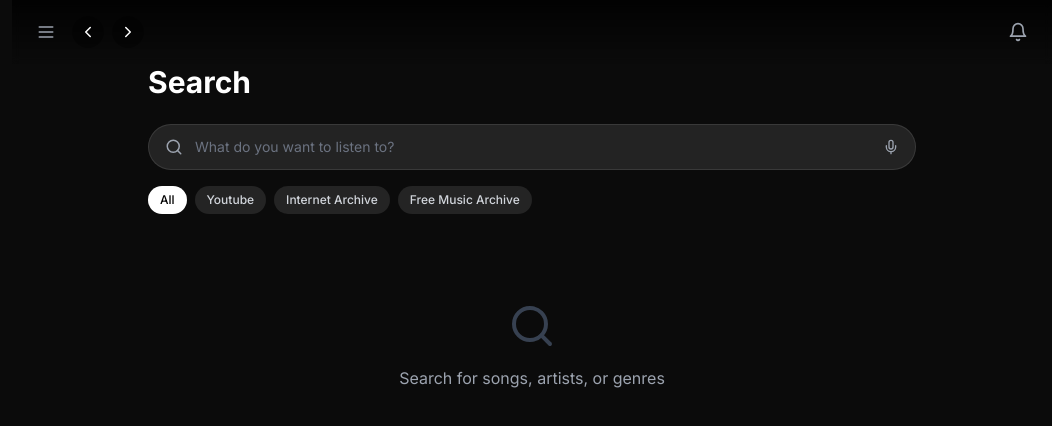
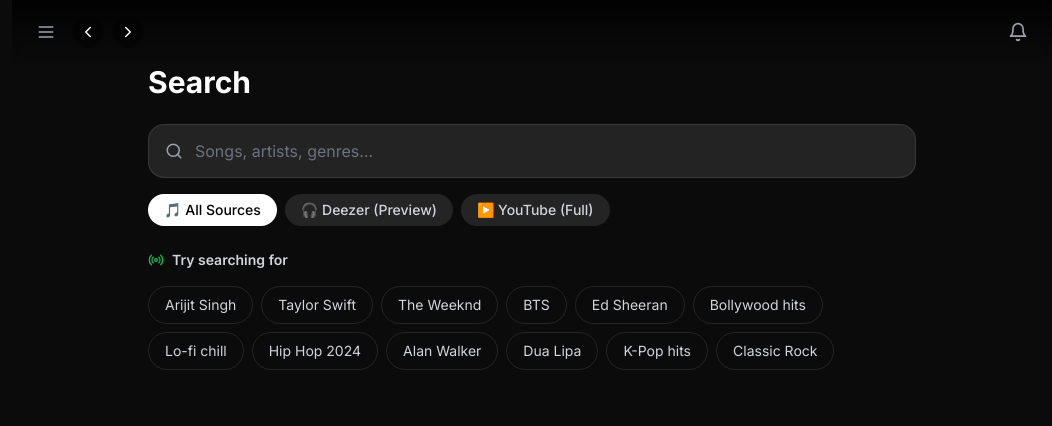
Before and after one commit to Prodipdas22/Madhuram, a React (Vite) app: page /#/search in a window 1280 px wide. Shown: the top 426 px of the page, without its empty margins (228-1280 px from the left). Built offline with nearby package versions, Linux system fonts and the light colour scheme.

Commit message:
Add files via upload

```diff
--- a/src/pages/Search.tsx
+++ b/src/pages/Search.tsx
@@ -1,143 +1,144 @@
 import { useState, useEffect, useRef, useCallback } from 'react'
 import { useSearchParams } from 'react-router-dom'
-import { Search as SearchIcon, X, Mic, Clock } from 'lucide-react'
+import { Search as SearchIcon, X, Clock, Loader2, Music, Radio } from 'lucide-react'
 import { motion, AnimatePresence } from 'framer-motion'
-import { globalSearch, getAutocomplete } from '../services/search'
-import { getSearchHistory } from '../services/db'
+import { unifiedSearch } from '../services/musicApi'
+import { getSearchHistory, addSearchHistory } from '../services/db'
 import { useDebounce } from '../hooks/useDebounce'
 import { SongRow } from '../components/ui/SongCard'
 import type { Song } from '../types'
 
+const QUICK_SEARCHES = [
+  'Arijit Singh', 'Taylor Swift', 'The Weeknd', 'BTS',
+  'Ed Sheeran', 'Bollywood hits', 'Lo-fi chill', 'Hip Hop 2024',
+  'Alan Walker', 'Dua Lipa', 'K-Pop hits', 'Classic Rock',
+]
+
 export default function Search() {
-  const [params, setParams] = useSearchParams()
+  const [params] = useSearchParams()
   const [query, setQuery] = useState(params.get('q') ?? '')
   const [results, setResults] = useState<Song[]>([])
   const [loading, setLoading] = useState(false)
-  const [autocomplete, setAutocomplete] = useState<string[]>([])
+  const [error, setError] = useState<string | null>(null)
   const [history, setHistory] = useState<string[]>([])
   const [showDropdown, setShowDropdown] = useState(false)
-  const [activeSource, setActiveSource] = useState<'all' | 'youtube' | 'archive' | 'fma'>('all')
+  const [activeSource, setActiveSource] = useState<'all' | 'deezer' | 'youtube'>('all')
   const inputRef = useRef<HTMLInputElement>(null)
-  const debounced = useDebounce(query, 350)
+  const debounced = useDebounce(query, 400)
+
+  useEffect(() => { getSearchHistory().then(setHistory) }, [])
+
+  // Auto-search from URL param
+  useEffect(() => {
+    const q = params.get('q')
+    if (q) { setQuery(q); setShowDropdown(false) }
+  }, [params])
 
   useEffect(() => {
-    getSearchHistory().then(setHistory)
-  }, [])
+    if (!debounced.trim()) { setResults([]); setError(null); return }
+    setLoading(true)
+    setError(null)
+    addSearchHistory(debounced).catch(() => {})
 
-  // Autocomplete from history + results
-  useEffect(() => {
-    const ac = getAutocomplete(query, results)
-    setAutocomplete([...new Set([...ac, ...history.filter(h => h.toLowerCase().includes(query.toLowerCase()))])].slice(0, 6))
-  }, [query, results, history])
-
-  // Fetch results
-  useEffect(() => {
-    if (!debounced.trim()) { setResults([]); return }
-    setLoading(true)
-    const sources: ('youtube' | 'archive' | 'fma')[] = activeSource === 'all' ? ['youtube', 'archive', 'fma'] : [activeSource]
-    globalSearch(debounced, sources)
-      .then(r => { setResults(r); setLoading(false) })
-      .catch(() => setLoading(false))
-    setParams({ q: debounced }, { replace: true })
+    unifiedSearch(debounced, 40)
+      .then(songs => {
+        let filtered = songs
+        if (activeSource === 'deezer') filtered = songs.filter(s => s.source === 'deezer')
+        if (activeSource === 'youtube') filtered = songs.filter(s => s.source === 'youtube')
+        setResults(filtered)
+        setError(filtered.length === 0 ? 'No results found. Try different keywords.' : null)
+      })
+      .catch(() => setError('Search failed. Check your internet connection.'))
+      .finally(() => setLoading(false))
   }, [debounced, activeSource])
 
   const handleSelect = useCallback((q: string) => {
-    setQuery(q)
-    setShowDropdown(false)
-    inputRef.current?.blur()
+    setQuery(q); setShowDropdown(false); inputRef.current?.blur()
   }, [])
 
-  const SOURCES = ['all', 'youtube', 'archive', 'fma'] as const
+  const filteredHistory = history.filter(h =>
+    !query || h.toLowerCase().includes(query.toLowerCase())
+  ).slice(0, 6)
 
   return (
     <div className="max-w-3xl mx-auto">
-      <h1 className="text-3xl font-bold text-white mb-6">Search</h1>
+      <h1 className="text-2xl md:text-3xl font-bold text-white mb-6">Search</h1>
 
       {/* Search input */}
       <div className="relative mb-4">
-        <div className="flex items-center gap-3 bg-white/10 rounded-full px-4 py-3 focus-within:bg-white/15 transition-colors border border-white/10 focus-within:border-white/20">
-          <SearchIcon size={18} className="text-gray-400 flex-shrink-0" />
+        <div className="flex items-center gap-3 bg-white/10 rounded-2xl px-4 py-3.5 border border-white/10 focus-within:border-[#1DB954]/60 focus-within:bg-white/12 transition-all">
+          {loading
+            ? <Loader2 size={18} className="text-[#1DB954] flex-shrink-0 animate-spin" />
+            : <SearchIcon size={18} className="text-gray-400 flex-shrink-0" />}
           <input
             ref={inputRef}
             value={query}
             onChange={e => { setQuery(e.target.value); setShowDropdown(true) }}
             onFocus={() => setShowDropdown(true)}
-            onBlur={() => setTimeout(() => setShowDropdown(false), 150)}
-            placeholder="What do you want to listen to?"
-            className="flex-1 bg-transparent text-white placeholder-gray-500 outline-none text-sm"
+            onBlur={() => setTimeout(() => setShowDropdown(false), 200)}
+            onKeyDown={e => e.key === 'Escape' && setQuery('')}
+            placeholder="Songs, artists, genres…"
+            aria-label="Search music"
+            className="flex-1 bg-transparent text-white placeholder-gray-500 outline-none text-sm md:text-base"
           />
           {query && (
-            <button onClick={() => { setQuery(''); setResults([]) }} className="text-gray-400 hover:text-white">
+            <button onClick={() => { setQuery(''); setResults([]) }} aria-label="Clear" className="text-gray-400 hover:text-white p-1">
               <X size={16} />
             </button>
           )}
-          <button className="text-gray-400 hover:text-white">
-            <Mic size={16} />
-          </button>
         </div>
 
-        {/* Autocomplete dropdown */}
+        {/* History dropdown */}
         <AnimatePresence>
-          {showDropdown && (autocomplete.length > 0 || history.length > 0) && (
+          {showDropdown && filteredHistory.length > 0 && (
             <motion.div
-              initial={{ opacity: 0, y: -4 }}
-              animate={{ opacity: 1, y: 0 }}
-              exit={{ opacity: 0, y: -4 }}
-              className="absolute top-full mt-2 left-0 right-0 bg-gray-900 border border-white/10 rounded-xl overflow-hidden z-10 shadow-2xl"
+              initial={{ opacity: 0, y: -4 }} animate={{ opacity: 1, y: 0 }} exit={{ opacity: 0, y: -4 }}
+              className="absolute top-full mt-2 left-0 right-0 bg-gray-900 border border-white/10 rounded-xl overflow-hidden z-20 shadow-2xl"
             >
-              {autocomplete.map(s => (
-                <button
-                  key={s}
-                  onMouseDown={() => handleSelect(s)}
-                  className="w-full text-left px-4 py-2.5 text-sm text-gray-300 hover:bg-white/5 flex items-center gap-3"
-                >
-                  <SearchIcon size={14} className="text-gray-500" />
-                  {s}
+              <div className="px-4 py-2 text-xs text-gray-500 font-semibold uppercase tracking-wider">Recent</div>
+              {filteredHistory.map(h => (
+                <button key={h} onMouseDown={() => handleSelect(h)}
+                  className="w-full text-left px-4 py-2.5 text-sm text-gray-300 hover:bg-white/5 flex items-center gap-3">
+                  <Clock size={13} className="text-gray-500 flex-shrink-0" />{h}
                 </button>
               ))}
-              {history.length > 0 && !query && (
-                <>
-                  <div className="px-4 py-2 text-xs text-gray-500 font-medium border-t border-white/5">Recent searches</div>
-                  {history.slice(0, 5).map(h => (
-                    <button
-                      key={h}
-                      onMouseDown={() => handleSelect(h)}
-                      className="w-full text-left px-4 py-2.5 text-sm text-gray-300 hover:bg-white/5 flex items-center gap-3"
-                    >
-                      <Clock size={14} className="text-gray-500" />
-                      {h}
-                    </button>
-                  ))}
-                </>
-              )}
             </motion.div>
           )}
         </AnimatePresence>
       </div>
 
-      {/* Source filters */}
-      <div className="flex gap-2 mb-6">
-        {SOURCES.map(s => (
-          <button
-            key={s}
-            onClick={() => setActiveSource(s)}
-            className={`px-3 py-1.5 rounded-full text-xs font-medium capitalize transition-colors ${
+      {/* Source tabs */}
+      <div className="flex gap-2 mb-6 overflow-x-auto scrollbar-hide">
+        {(['all', 'deezer', 'youtube'] as const).map(s => (
+          <button key={s} onClick={() => setActiveSource(s)}
+            className={`px-4 py-1.5 rounded-full text-sm font-medium whitespace-nowrap flex-shrink-0 transition-colors ${
               activeSource === s ? 'bg-white text-black' : 'bg-white/10 text-gray-300 hover:bg-white/15'
-            }`}
-          >
-            {s === 'archive' ? 'Internet Archive' : s === 'fma' ? 'Free Music Archive' : s}
+            }`}>
+            {s === 'all' ? '🎵 All Sources' : s === 'deezer' ? '🎧 Deezer (Preview)' : '▶️ YouTube (Full)'}
           </button>
         ))}
       </div>
 
-      {/* Results */}
+      {/* Source info banner */}
+      {activeSource === 'deezer' && (
+        <div className="mb-4 px-3 py-2 rounded-lg bg-blue-500/10 border border-blue-500/20 text-xs text-blue-300">
+          🎧 Deezer provides 30-second high-quality audio previews — no account needed
+        </div>
+      )}
+      {activeSource === 'youtube' && (
+        <div className="mb-4 px-3 py-2 rounded-lg bg-red-500/10 border border-red-500/20 text-xs text-red-300">
+          ▶️ YouTube plays full songs via embed
+        </div>
+      )}
+
+      {/* Loading skeleton */}
       {loading && (
-        <div className="space-y-2">
-          {[...Array(8)].map((_, i) => (
-            <div key={i} className="flex items-center gap-3 px-4 py-2 rounded-md animate-pulse">
-              <div className="w-10 h-10 rounded bg-white/10" />
-              <div className="flex-1 space-y-1.5">
-                <div className="h-3 bg-white/10 rounded w-1/2" />
+        <div className="space-y-1">
+          {[...Array(6)].map((_, i) => (
+            <div key={i} className="flex items-center gap-3 px-4 py-2 animate-pulse">
+              <div className="w-10 h-10 rounded bg-white/10 flex-shrink-0" />
+              <div className="flex-1 space-y-2">
+                <div className="h-3 bg-white/10 rounded w-2/3" />
                 <div className="h-2 bg-white/5 rounded w-1/3" />
               </div>
             </div>
@@ -145,9 +146,28 @@
         </div>
       )}
 
-      {!loading && results.length > 0 && (
+      {/* Error / no results */}
+      {!loading && error && (
+        <div className="text-center py-16">
+          <Music size={40} className="text-gray-700 mx-auto mb-3" />
+          <p className="text-gray-400 text-sm mb-4">{error}</p>
+          <div className="flex flex-wrap gap-2 justify-center">
+            {QUICK_SEARCHES.slice(0, 4).map(q => (
+              <button key={q} onClick={() => setQuery(q)}
+                className="px-3 py-1.5 rounded-full bg-white/10 text-sm text-gray-300 hover:bg-white/20 transition-colors">
+                {q}
+              </button>
+            ))}
+          </div>
+        </div>
+      )}
+
+      {/* Results */}
+      {!loading && !error && results.length > 0 && (
         <motion.div initial={{ opacity: 0 }} animate={{ opacity: 1 }}>
-          <p className="text-sm text-gray-400 mb-3">{results.length} results for "{query}"</p>
+          <p className="text-sm text-gray-500 mb-3">
+            {results.length} results for "<span className="text-gray-300">{query}</span>"
+          </p>
           <div className="space-y-0.5">
             {results.map((song, i) => (
               <SongRow key={`${song.id}-${i}`} song={song} queue={results} index={i} showIndex />
@@ -156,17 +176,21 @@
         </motion.div>
       )}
 
-      {!loading && query && results.length === 0 && (
-        <div className="text-center py-16">
-          <p className="text-gray-400">No results found for "{query}"</p>
-          <p className="text-sm text-gray-600 mt-2">Try a different search or check your connection</p>
-        </div>
-      )}
-
+      {/* Empty state */}
       {!query && !loading && (
-        <div className="text-center py-16">
-          <SearchIcon size={48} className="text-gray-700 mx-auto mb-4" />
-          <p className="text-gray-400">Search for songs, artists, or genres</p>
+        <div>
+          <div className="flex items-center gap-2 mb-4">
+            <Radio size={16} className="text-[#1DB954]" />
+            <span className="text-sm font-semibold text-gray-300">Try searching for</span>
+          </div>
+          <div className="flex flex-wrap gap-2">
+            {QUICK_SEARCHES.map(q => (
+              <button key={q} onClick={() => setQuery(q)}
+                className="px-4 py-2 rounded-full bg-white/8 border border-white/10 text-sm text-gray-300 hover:bg-white/15 hover:text-white transition-colors">
+                {q}
+              </button>
+            ))}
+          </div>
         </div>
       )}
     </div>
```
